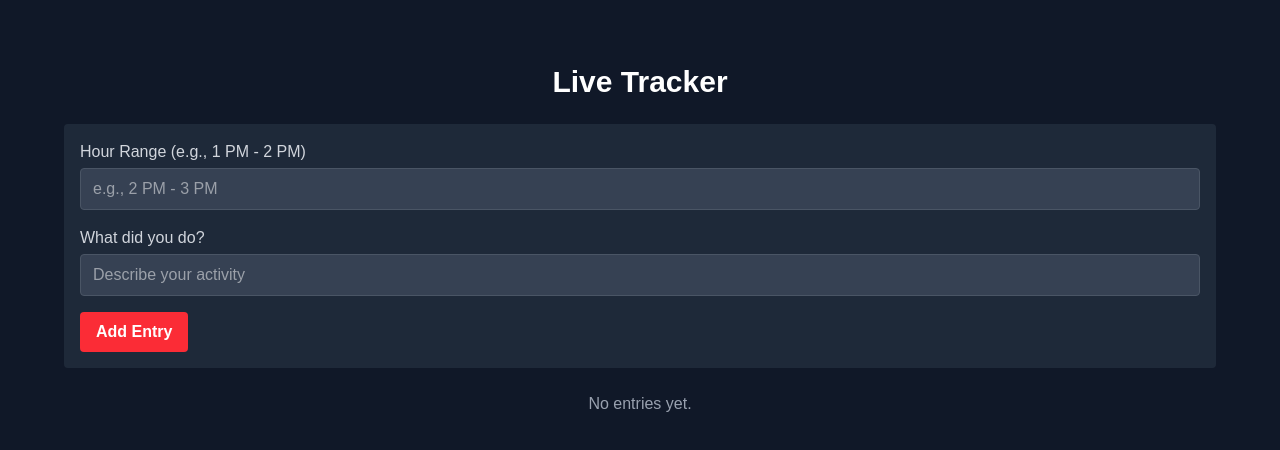
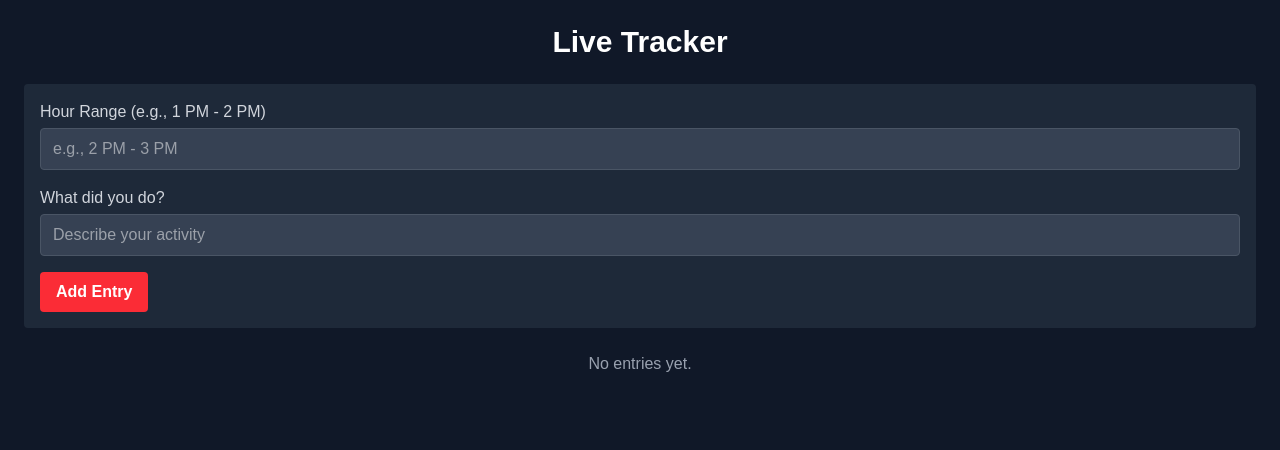
Before and after one commit to pratikshit19/Producitivity_Tracker, a React (Vite) app: page /tracker in a window 1280 px wide. Shown: the top 450 px of the page. Built offline with nearby package versions, Linux system fonts and the light colour scheme; a web font is replaced by a local one.

Commit message:
4th commit

```diff
--- a/src/pages/PomodoroPage.jsx
+++ b/src/pages/PomodoroPage.jsx
@@ -115,7 +115,7 @@ export default function PomodoroPage() {
   const percentage = (timeLeft / (duration * 60)) * 100;
 
   return (
-    <div className="min-h-screen bg-gray-900 text-white flex flex-col items-center justify-center p-12">
+    <div className="min-h-[100dvh] bg-gray-900 text-white flex flex-col items-center justify-center p-12">
       <h2 className="text-3xl font-bold mb-6">Pomodoro Timer</h2>
 
       <div className="mb-4">
--- a/src/pages/TodoPage.jsx
+++ b/src/pages/TodoPage.jsx
@@ -55,7 +55,7 @@ export default function TodoPage() {
   };
 
   return (
-    <div className="min-h-screen bg-gray-900 text-white p-16 mx-auto">
+    <div className="min-h-[100dvh] bg-gray-900 text-white p-6 mx-auto">
       <h2 className="text-3xl font-bold mb-6 text-center">To-Do List</h2>
 
       <div className="bg-gray-800 p-4 rounded mb-6">
--- a/src/pages/TrackerPage.jsx
+++ b/src/pages/TrackerPage.jsx
@@ -26,7 +26,7 @@ export default function TrackerPage() {
   };
 
   return (
-    <div className="min-h-screen bg-gray-900 text-white p-16 mx-auto">
+    <div className="min-h-[100dvh] bg-gray-900 text-white p-6 mx-auto">
       <h2 className="text-3xl font-bold mb-6 text-center">Live Tracker</h2>
       <div className="bg-gray-800 p-4 rounded mb-6">
         <div className="mb-4">
```
